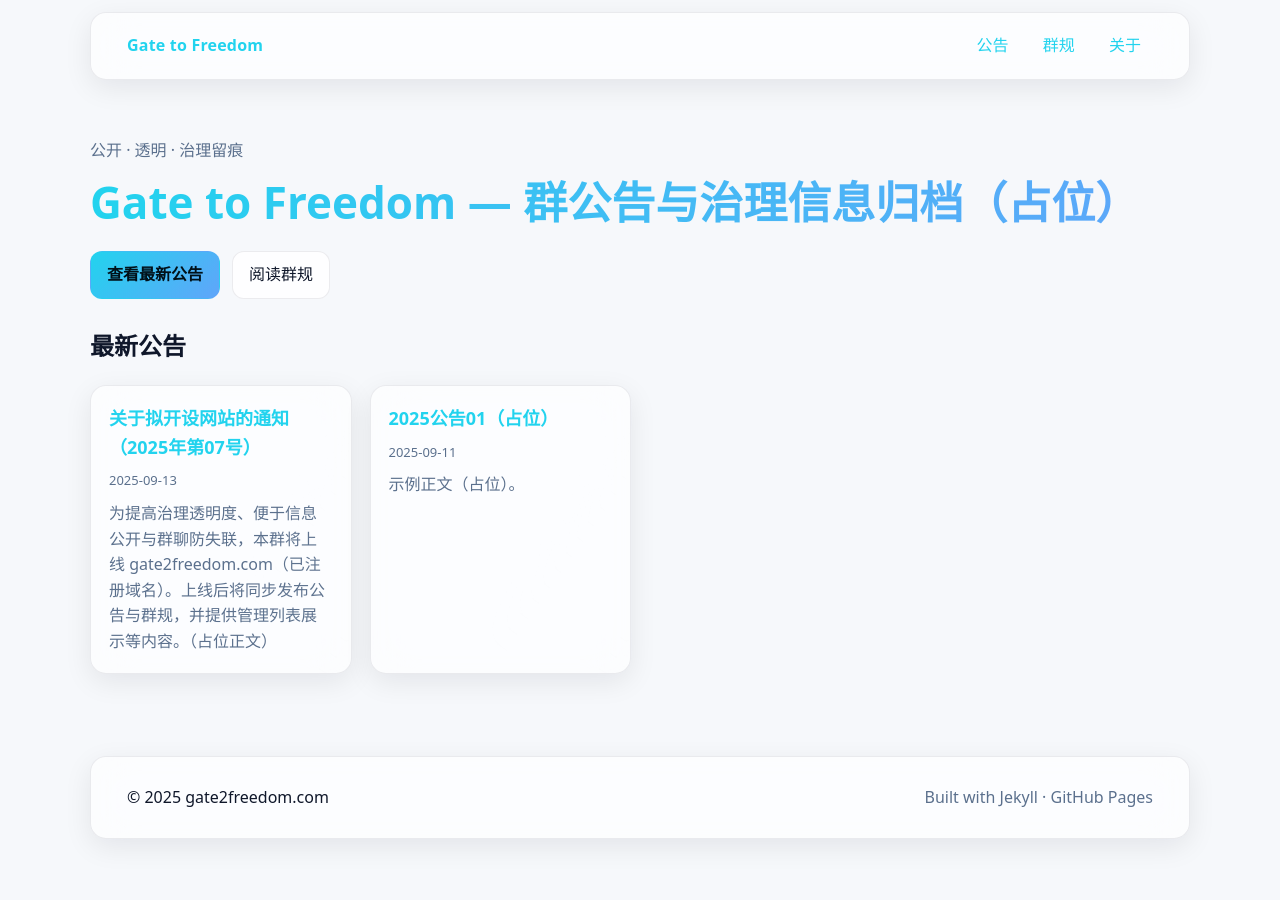
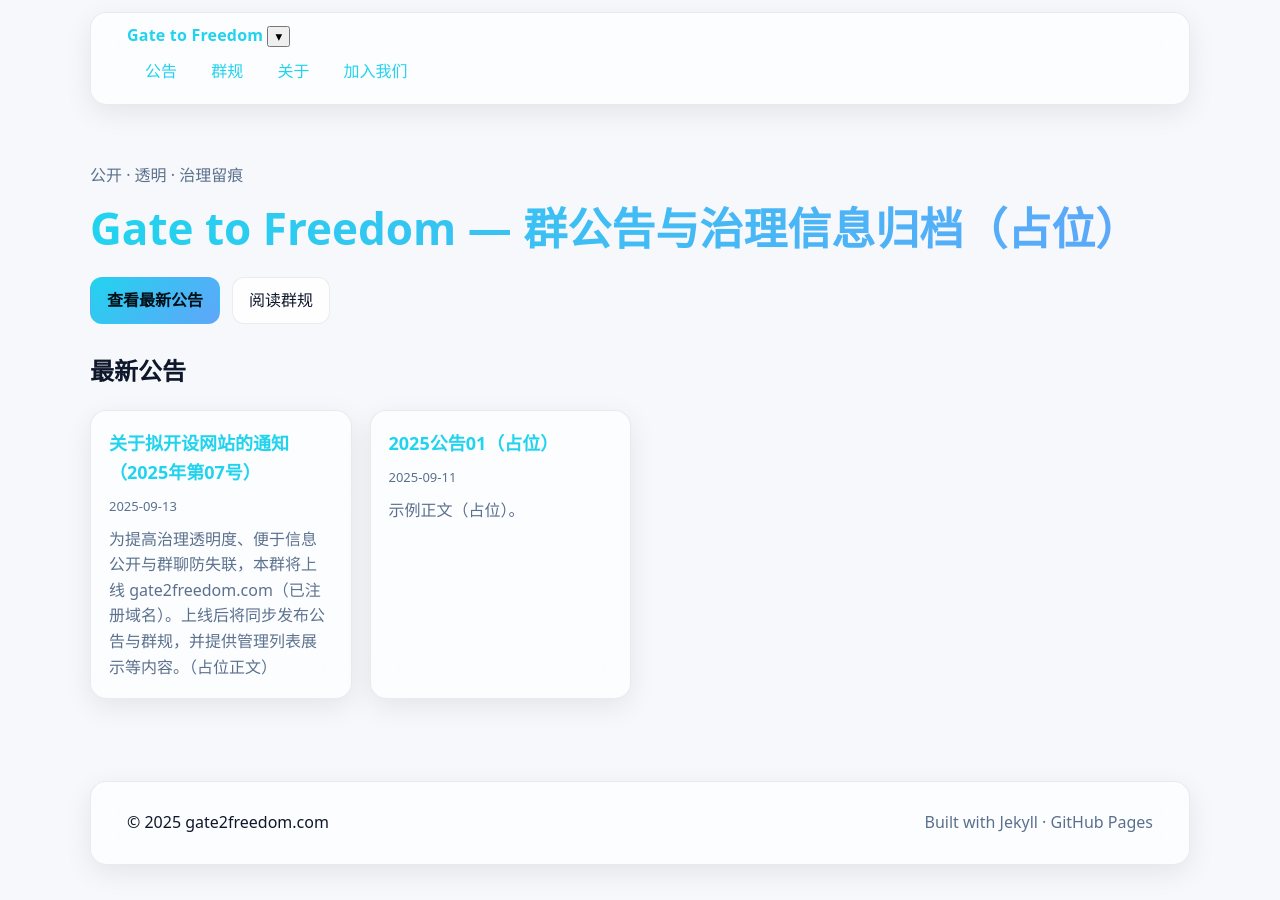
Before and after one commit to GatetoFreedom/freedomEcho, a Jekyll site: the page built from index.html, in a window 1280 px wide. Built offline with Jekyll 4.4.1, drawn with Linux system fonts in a browser that asks for light colours.

Commit message:
Update header.html

```diff
--- a/_includes/header.html
+++ b/_includes/header.html
@@ -1,10 +1,14 @@
-<header class="site-header glass">
-  <div class="container row">
-    <a class="brand" href="{{ '/' | relative_url }}">Gate to Freedom</a>
-    <nav class="nav">
-      {% for item in site.nav %}
-        <a class="nav-link" href="{{ item.url | relative_url }}">{{ item.name }}</a>
-      {% endfor %}
+<header class="site-header glass island" data-state="expanded">
+  <div class="container island-inner">
+    <div class="island-brand">
+      <a class="brand" href="{{ '/' | relative_url }}">Gate to Freedom</a>
+      <button class="island-toggle" aria-label="展开/收起导航" title="展开/收起">▾</button>
+    </div>
+    <nav class="island-nav">
+      <a class="nav-link" href="{{ '/announcements/' | relative_url }}">公告</a>
+      <a class="nav-link" href="{{ '/rules/' | relative_url }}">群规</a>
+      <a class="nav-link" href="{{ '/about/' | relative_url }}">关于</a>
+      <a class="nav-link join" href="https://t.me/gatetofreedom" target="_blank" rel="noopener">加入我们</a>
     </nav>
   </div>
 </header>
```
